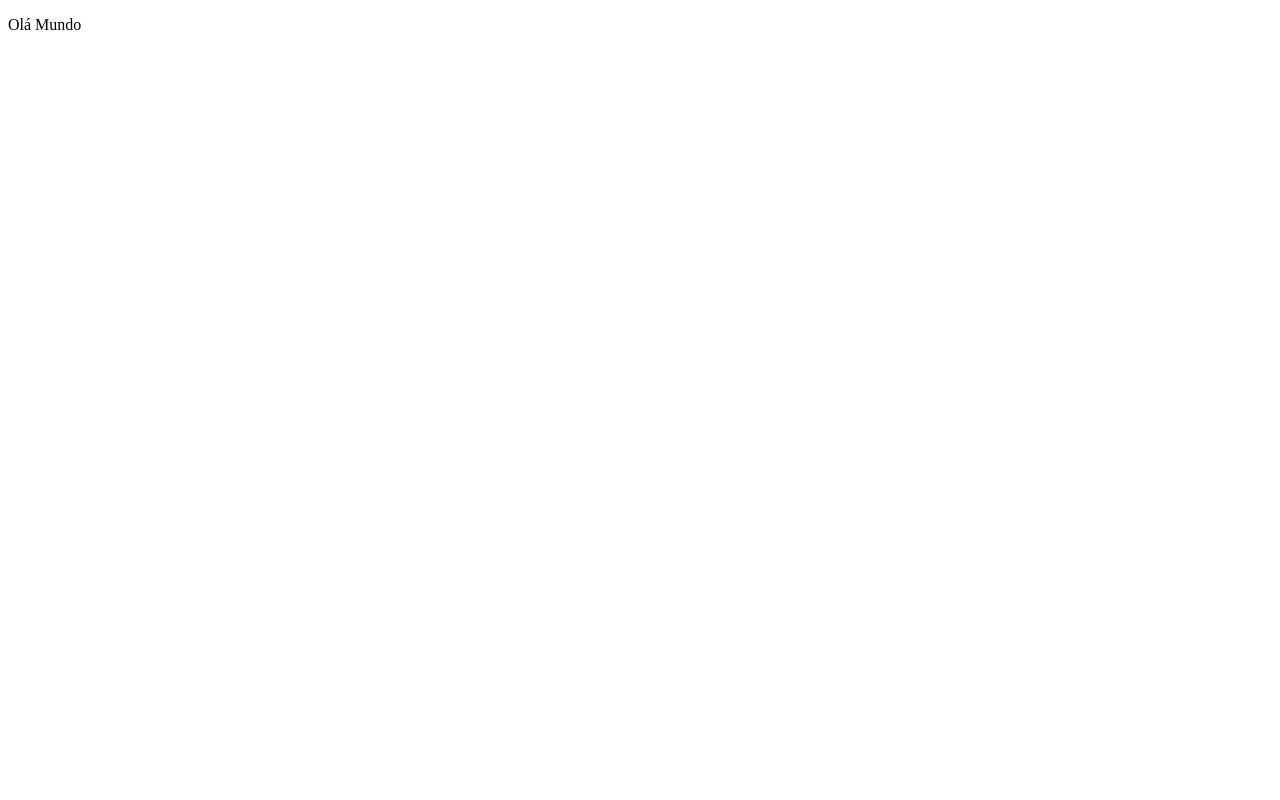
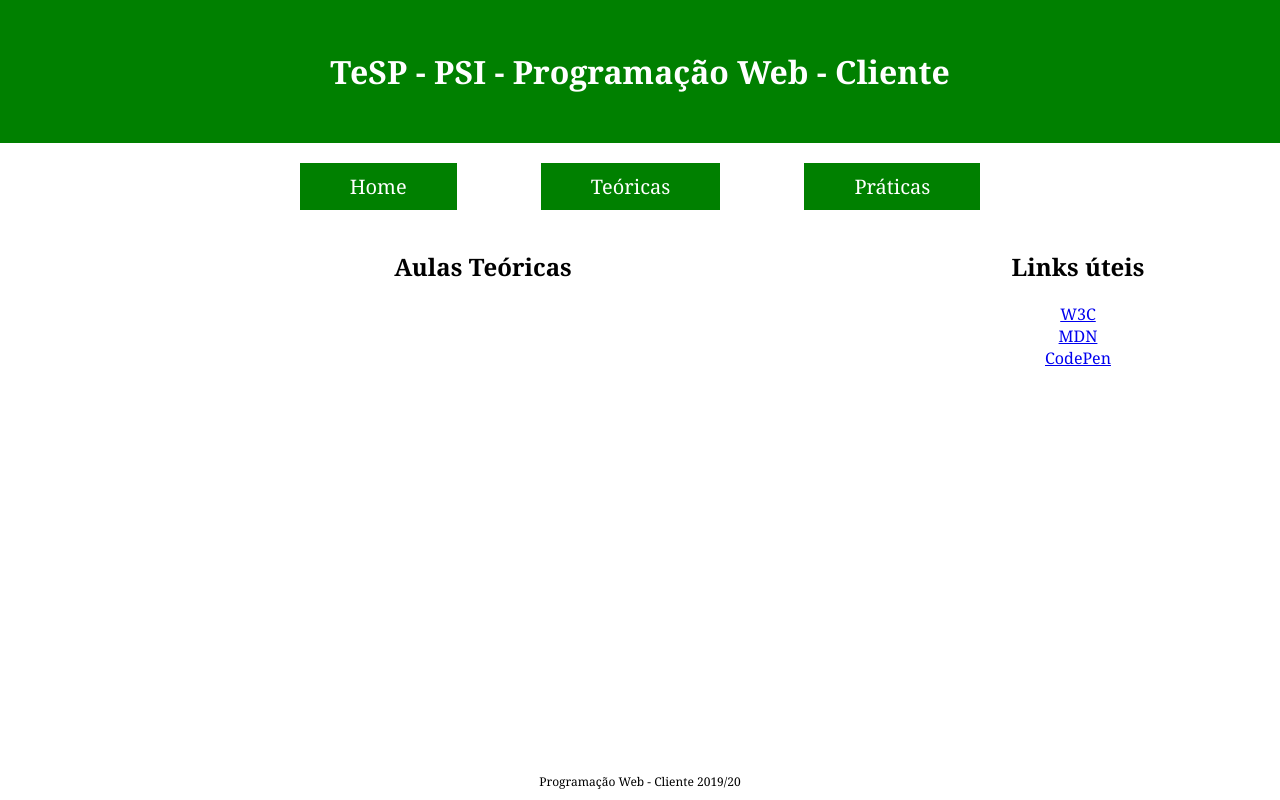
Before and after one commit to dsilveri0/psi_pwebc, a plain HTML site: page ficha2-ex4.teoricas.html in a window 1280 px wide. Drawn offline with Linux system fonts and the light colour scheme.

Commit message:
Completed exercise 4 of the assignment 2

```diff
--- a/ficha2-ex4.css
+++ b/ficha2-ex4.css
@@ -1,5 +1,14 @@
 * {
     box-sizing: border-box;
+    font-family: Cambria, Cochin, Georgia, Times, 'Times New Roman', serif;
+}
+
+h1, h2 {
+    text-align: center;
+}
+
+body {
+    margin: 0;
 }
 
 .left {
@@ -9,10 +18,6 @@
     text-justify: inter-word;
     padding-left: 70px;
     padding-top: 30px;
-}
-
-h1, h2 {
-    text-align: center;
 }
 
 .right {
@@ -41,6 +46,12 @@ h1, h2 {
     margin: 5px 40px;
     text-decoration: none;
     font-size: 20px;
+    height: 42px;
+    width: 160px;
+}
+
+.links-div a:hover {
+    background-color: #006800
 }
 
 .links-middle {
@@ -50,6 +61,8 @@ h1, h2 {
     margin: 5px 40px;
     text-decoration: none;
     font-size: 20px;
+    height: 42px;
+    width: 160px;
 }
 
 .links-right {
@@ -59,12 +72,28 @@ h1, h2 {
     margin: 5px 40px;
     text-decoration: none;
     font-size: 20px;
+    height: 42px;
+    width: 160px;
 }
 
 .title {
     padding: 50px 30px;
-    margin-top: 0px!important;
     background-color: green;
     color: white;
-    margin: 50px 40px;
+    margin-left: 0px;
+    margin-right: 0px;
+    margin-top: 0px;
+    margin-bottom: 30px;
+    width: 100%;
 }
+
+.footer {
+    bottom: 0;
+    position: fixed;
+    margin: auto;
+    padding: 10px 10px;
+    background-color: white;
+    width: 100%;
+    text-align: center;
+    font-size: 12px;
+}
--- a/ficha2-ex4.teoricas.html
+++ b/ficha2-ex4.teoricas.html
@@ -4,9 +4,30 @@
     <meta charset="UTF-8">
     <meta name="viewport" content="width=device-width, initial-scale=1.0">
     <meta http-equiv="X-UA-Compatible" content="ie=edge">
+    <link rel="stylesheet" type="text/css" href="ficha2-ex4.css">
     <title>O título da página</title>
 </head>
 <body>
-    <p>Olá Mundo</p>
+    <h1 class="title">TeSP - PSI - Programação Web - Cliente</h1>
+    <div class="links-div">
+        <a class="links-left" href="./ficha2-ex4.index.html">Home</a>
+        <a class="links-middle" href="./ficha2-ex4.teoricas.html">Teóricas</a>
+        <a class="links-right" href="./ficha2-ex4.praticas.html">Práticas</a>
+    </div>
+
+    <div class="grid-container">
+        <div class="grid-item left">
+            <h2>Aulas Teóricas</h2>
+        </div>
+        <div class="grid-item right">
+            <h2>Links úteis</h2>
+            <a href="https://www.w3schools.com">W3C</a>
+            <a href="https://developer.mozilla.org/pt-PT/">MDN</a>
+            <a href="https://codepen.io">CodePen</a>
+        </div>
+    </div>
+    <div class="footDiv">
+        <p class="footer">Programação Web - Cliente 2019/20</p>
+    </div>
 </body>
 </html>
```
Also changed, not shown: ficha2-ex4.index.html (+4 -1 lines), ficha2-ex4.praticas.html (+22 -1 lines).
